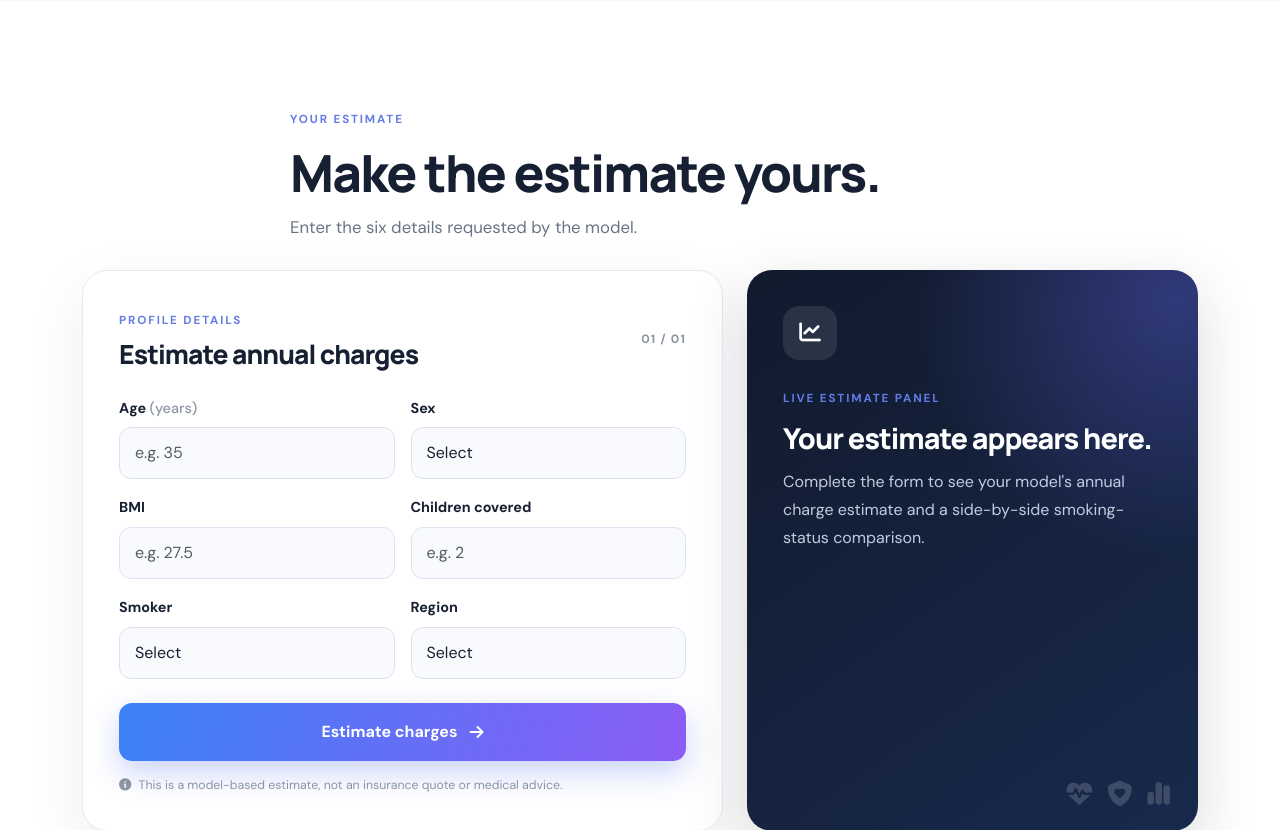
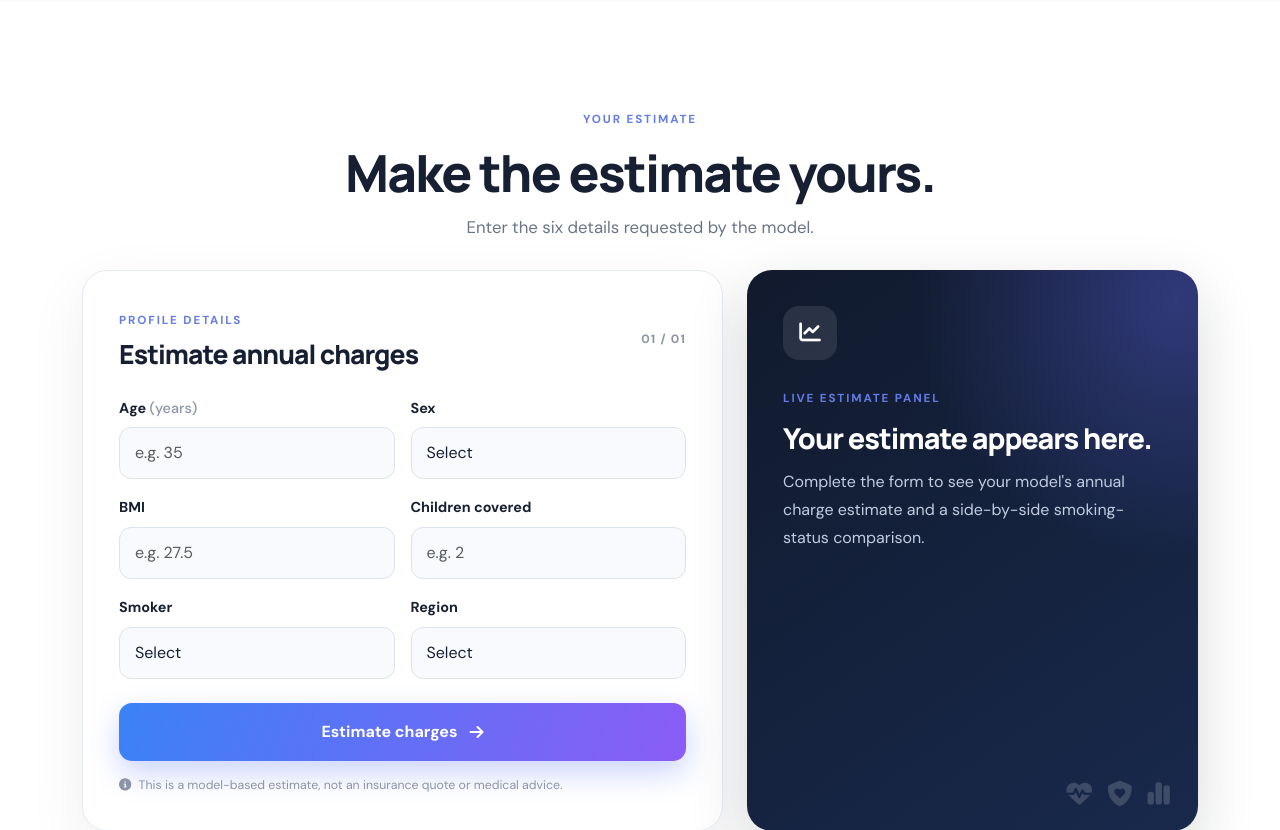
Before and after one commit to jineshpatil-creator/xgboostai, a Flask app: page / in a window 1280 px wide. Shown: the part 1447-2277 px from the top of the page. Run offline with Flask 3, Linux system fonts and the light colour scheme; parts of the project's set-up code (start-up, migrations or seed data) failed here and were passed over.

Commit message:
Center align estimate section heading

```diff
--- a/templates/index.html
+++ b/templates/index.html
@@ -74,11 +74,11 @@
 
 <section class="section estimator-section" id="estimator">
   <div class="container">
-    <div class="section-heading reveal">
-      <span class="section-kicker">YOUR ESTIMATE</span>
-      <h2>Make the estimate yours.</h2>
-      <p>Enter the six details requested by the model.</p>
-    </div>
+    <div class="section-heading text-center reveal">
+    <span class="section-kicker">YOUR ESTIMATE</span>
+    <h2>Make the estimate yours.</h2>
+    <p>Enter the six details requested by the model.</p>
+</div>
     <div class="row g-4 align-items-stretch">
       <div class="col-lg-7 reveal">
         <div class="form-card">
```
